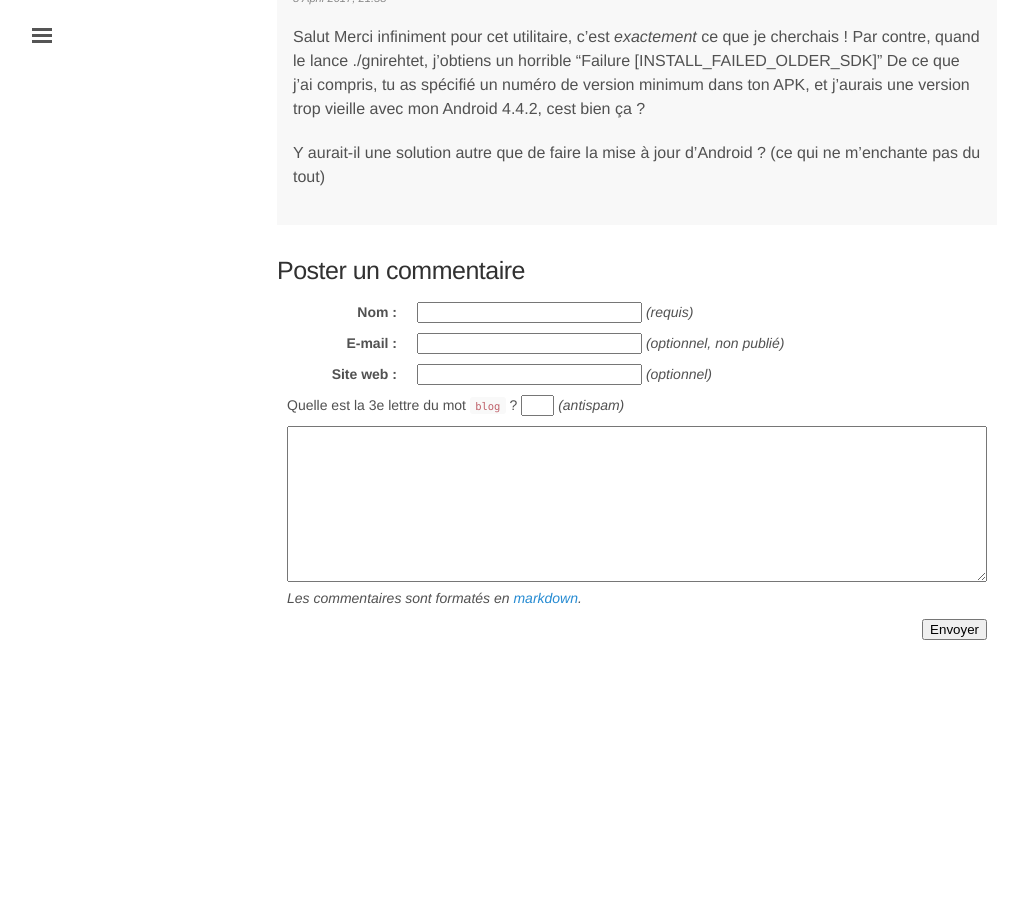
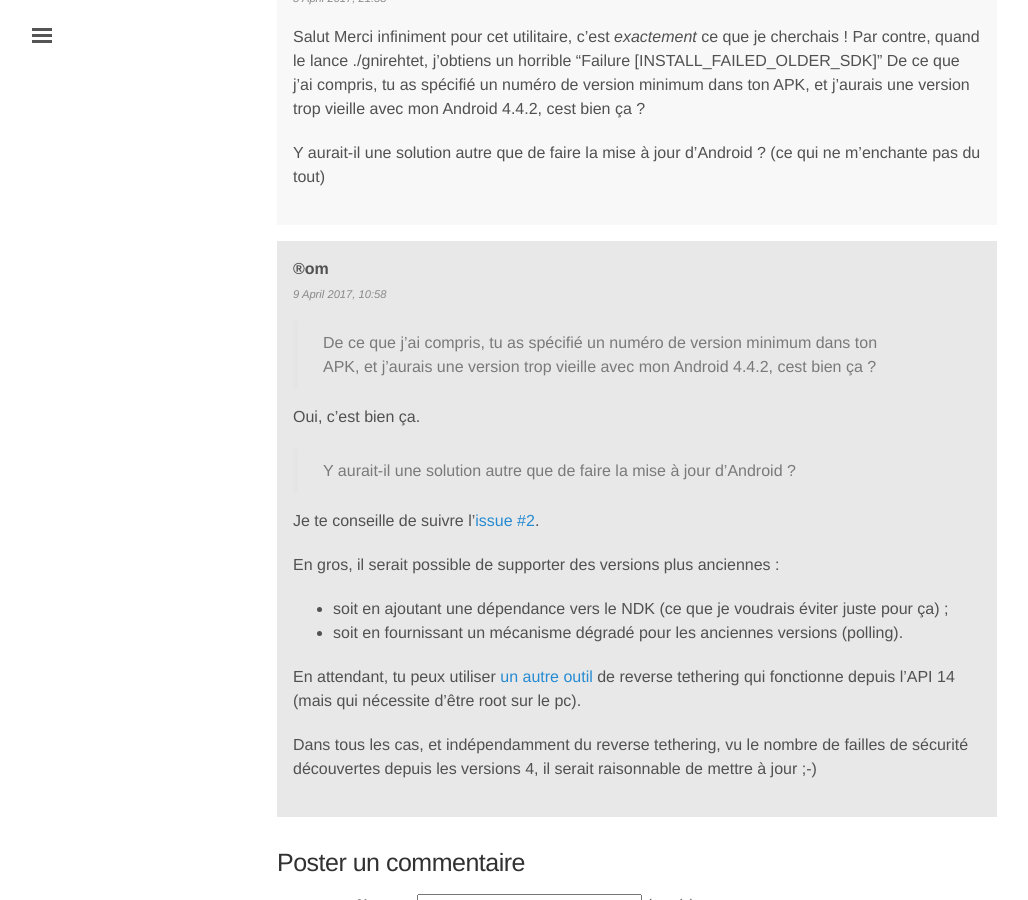
Before and after one commit to rom1v/blog.rom1v.com, a Jekyll site: the page built from _posts/2017-03-30-gnirehtet.md, in a window 1280 px wide and 900 px high, scrolled down 6494 px. Shown: the whole window, without its empty margins (3-1031 px from the left). Built offline with Jekyll 4.4.1, drawn with Linux system fonts in a browser that asks for light colours; before the commit the page ends 7159 px from its top, so only the background shows below that.

Commit message:
Publish comment for Gnirehtet

```diff
--- a/_data/comments-2017-03-gnirehtet.yaml
+++ b/_data/comments-2017-03-gnirehtet.yaml
@@ -68,3 +68,35 @@
 
     Y aurait-il une solution autre que de faire la mise à jour d'Android ? (ce
     qui ne m'enchante pas du tout)
+- id: 6
+  author: ®om
+  date: 2017-04-09 10:58:08+02:00
+  contents: |
+    > De ce que j’ai compris, tu as spécifié un numéro de version minimum dans
+    > ton APK, et j’aurais une version trop vieille avec mon Android 4.4.2, cest
+    > bien ça ?
+
+    Oui, c'est bien ça.
+
+    > Y aurait-il une solution autre que de faire la mise à jour d’Android ?
+
+    Je te conseille de suivre l'[issue #2].
+
+    [issue #2]: https://github.com/Genymobile/gnirehtet/issues/2
+
+    En gros, il serait possible de supporter des versions plus anciennes :
+
+     - soit en ajoutant une dépendance vers le NDK (ce que je voudrais éviter
+       juste pour ça) ;
+     - soit en fournissant un mécanisme dégradé pour les anciennes versions
+       (polling).
+
+    En attendant, tu peux utiliser [un autre outil][comment vvviperrr] de
+    reverse tethering qui fonctionne depuis l'API 14 (mais qui nécessite d'être
+    root sur le pc).
+
+    [comment vvviperrr]: https://github.com/Genymobile/gnirehtet/issues/2#issuecomment-292169139
+
+    Dans tous les cas, et indépendamment du reverse tethering, vu le nombre de
+    failles de sécurité découvertes depuis les versions 4, il serait raisonnable
+    de mettre à jour ;-)
```
